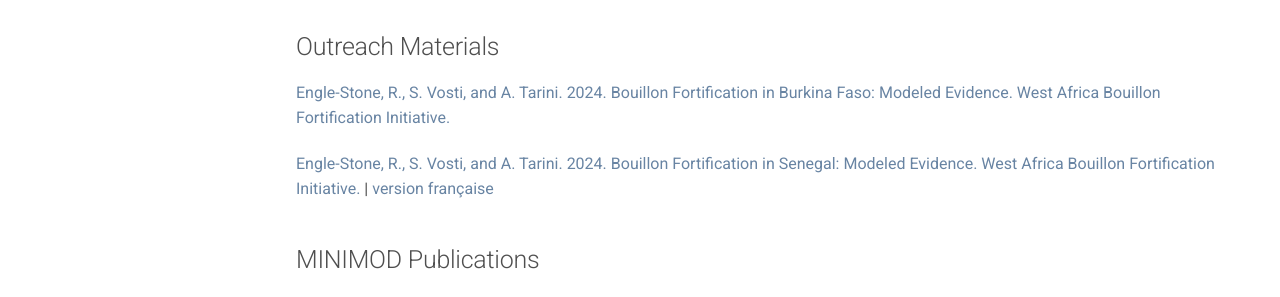
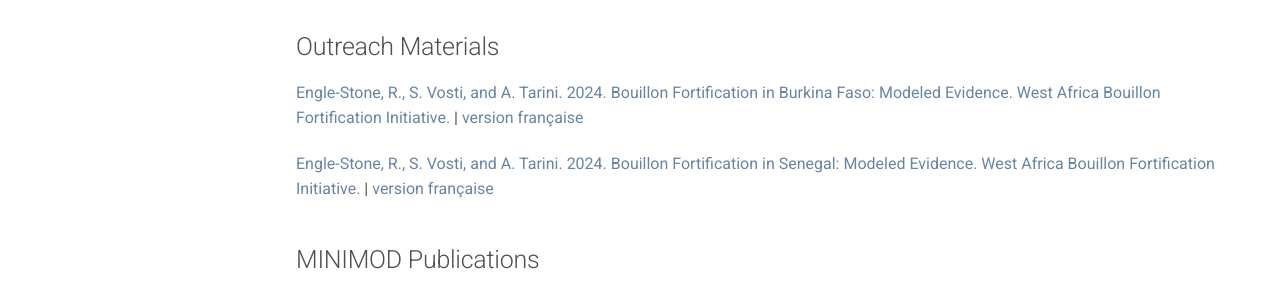
Before and after one commit to minimod-nutrition/minimod-website, an MkDocs documentation site: the page built from docs/publications.md, in a window 1280 px wide and 900 px high. Shown: the part 199-496 px from the top of the window. Built offline with MkDocs 1.6.1 and Material for MkDocs 9.7.7, drawn with Linux system fonts in a browser that asks for light colours; nearby versions of some CDN libraries.

Commit message:
Add French version of Burkina Faso report

```diff
--- a/docs/publications.md
+++ b/docs/publications.md
@@ -7,7 +7,7 @@
 
 ## Outreach Materials
 
-[Engle-Stone, R., S. Vosti, and A. Tarini. 2024. Bouillon Fortification in Burkina Faso: Modeled Evidence. West Africa Bouillon Fortification Initiative.](Research-Brief-1_Modeling_Burkina-Faso-22March2024_final.pdf)
+[Engle-Stone, R., S. Vosti, and A. Tarini. 2024. Bouillon Fortification in Burkina Faso: Modeled Evidence. West Africa Bouillon Fortification Initiative.](Research-Brief-1_Modeling_Burkina-Faso-22March2024_final.pdf) | <span lang="fr">[version française](Research-Brief-1_Modeling_Burkina-Faso-22March2024_final_translated_FR.pdf)</span>
 
 [Engle-Stone, R., S. Vosti, and A. Tarini. 2024. Bouillon Fortification in Senegal: Modeled Evidence. West Africa Bouillon Fortification Initiative.](Research-Brief-1_Modeling_Senegal_English-10Feb2024-final.pdf) | <span lang="fr">[version française](Research-Brief-1_Modeling_Senegal_French_Feb-14.pdf)</span>
 
```
Also changed, not shown: 1 other file.
